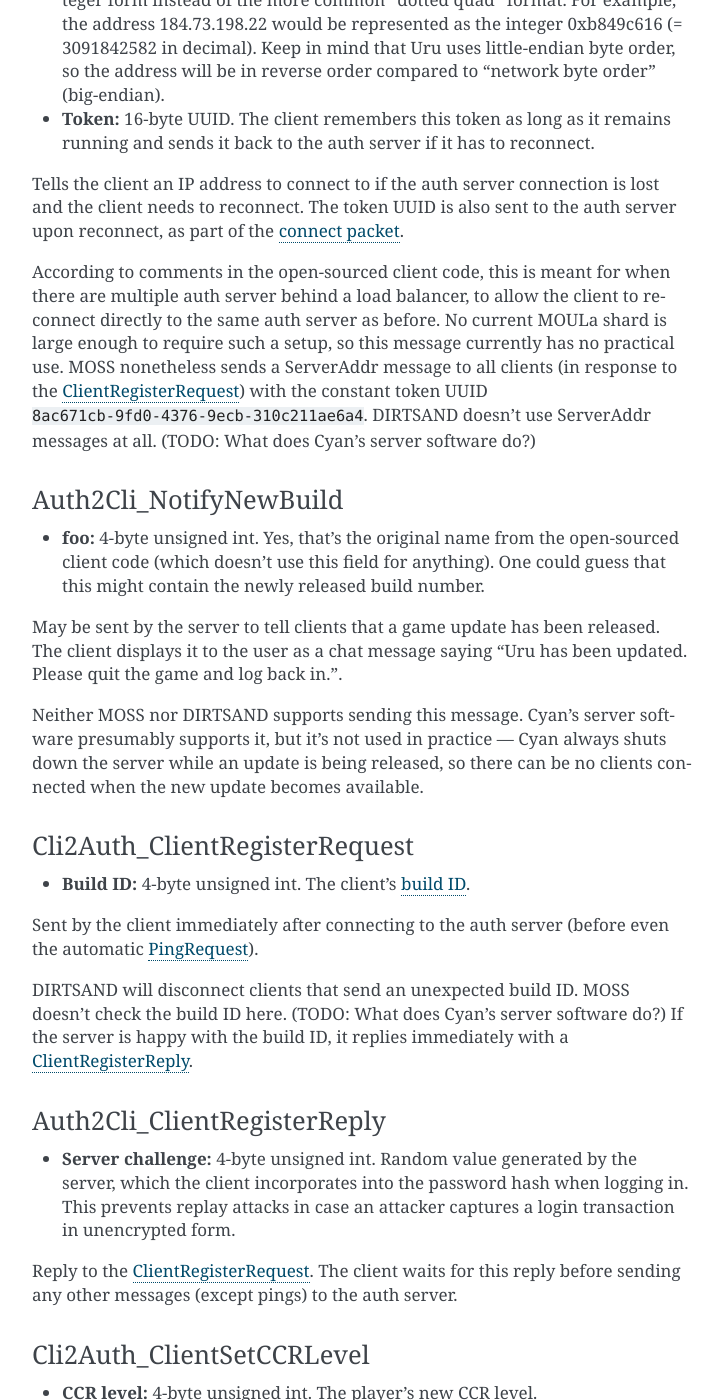
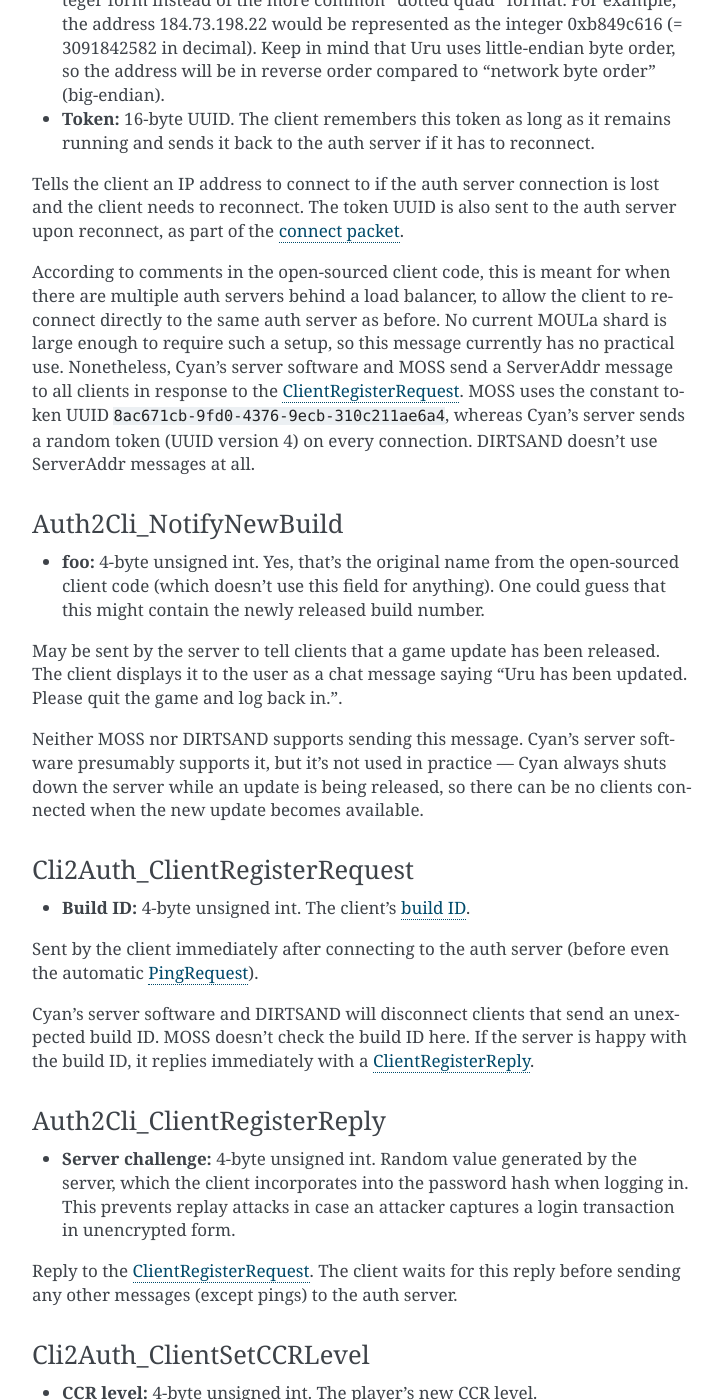
Before and after one commit to dgelessus/NAGUS, a Sphinx documentation site: the page built from docs/uru/auth_server.rst, in a window 1280 px wide and 1400 px high, scrolled down 4135 px. Shown: the whole window, without its empty margins (388-1107 px from the left). Built offline with Sphinx 7.4.7, drawn with Linux system fonts in a browser that asks for light colours.

Commit message:
Document a few minor things about Cyan's server behavior

```diff
--- a/docs/uru/architecture.rst
+++ b/docs/uru/architecture.rst
@@ -136,6 +136,7 @@
 Cyan's MOULa shard uses the following hosts for its public-facing servers:
 
 * account.mystonline.com (184.73.198.22): status, gatekeeper, auth, game
+* 172.30.4.226: auth (true address reported by :ref:`auth2cli_server_addr`)
 * 52.72.29.91: TODO unclear --- only contacted very briefly when the login screen appears
 * 54.236.8.109: file
 
--- a/docs/uru/auth_server.rst
+++ b/docs/uru/auth_server.rst
@@ -205,15 +205,16 @@
 as part of the :ref:`connect packet <connect_packet>`.
 
 According to comments in the open-sourced client code,
-this is meant for when there are multiple auth server behind a load balancer,
+this is meant for when there are multiple auth servers behind a load balancer,
 to allow the client to reconnect directly to the same auth server as before.
 No current MOULa shard is large enough to require such a setup,
 so this message currently has no practical use.
-MOSS nonetheless sends a ServerAddr message to all clients
-(in response to the :ref:`ClientRegisterRequest <cli2auth_client_register_request>`)
-with the constant token UUID ``8ac671cb-9fd0-4376-9ecb-310c211ae6a4``.
+Nonetheless,
+Cyan's server software and MOSS send a ServerAddr message to all clients
+in response to the :ref:`ClientRegisterRequest <cli2auth_client_register_request>`.
+MOSS uses the constant token UUID ``8ac671cb-9fd0-4376-9ecb-310c211ae6a4``,
+whereas Cyan's server sends a random token (UUID version 4) on every connection.
 DIRTSAND doesn't use ServerAddr messages at all.
-(TODO: What does Cyan's server software do?)
 
 .. _auth2cli_notify_new_build:
 
@@ -246,9 +247,8 @@
 Sent by the client immediately after connecting to the auth server
 (before even the automatic :ref:`PingRequest <cli2auth_ping_request>`).
 
-DIRTSAND will disconnect clients that send an unexpected build ID.
+Cyan's server software and DIRTSAND will disconnect clients that send an unexpected build ID.
 MOSS doesn't check the build ID here.
-(TODO: What does Cyan's server software do?)
 If the server is happy with the build ID,
 it replies immediately with a :ref:`ClientRegisterReply <auth2cli_client_register_reply>`.
 
```
